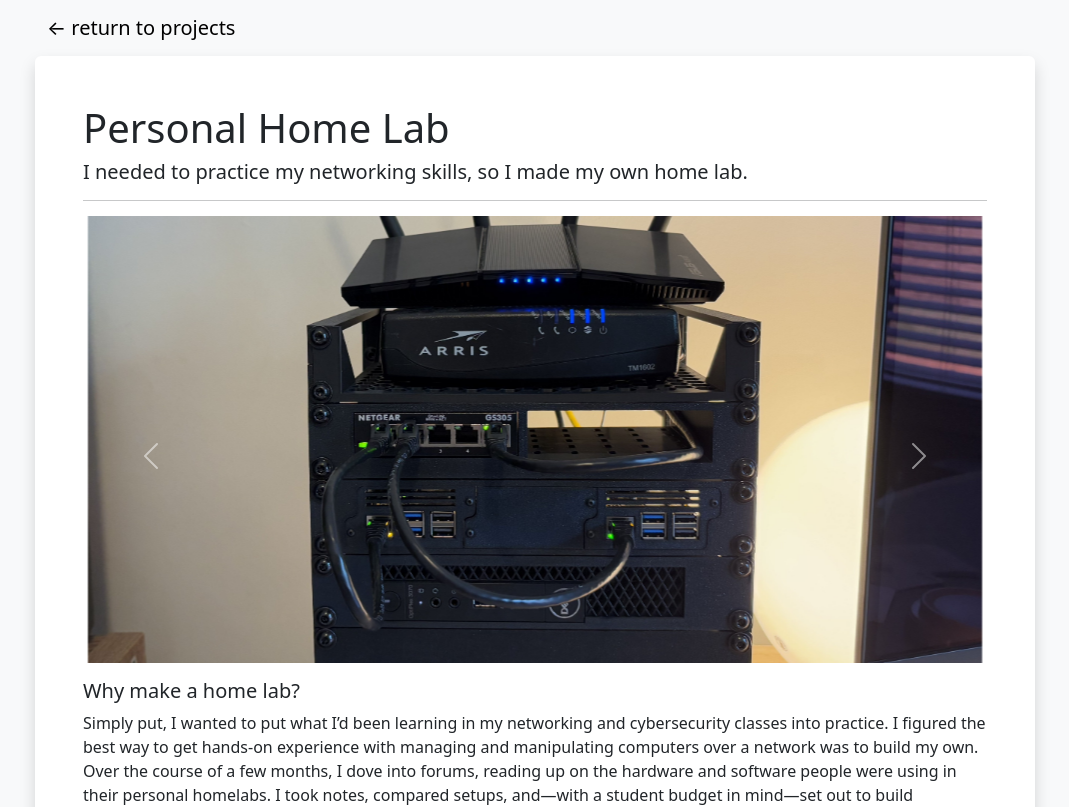
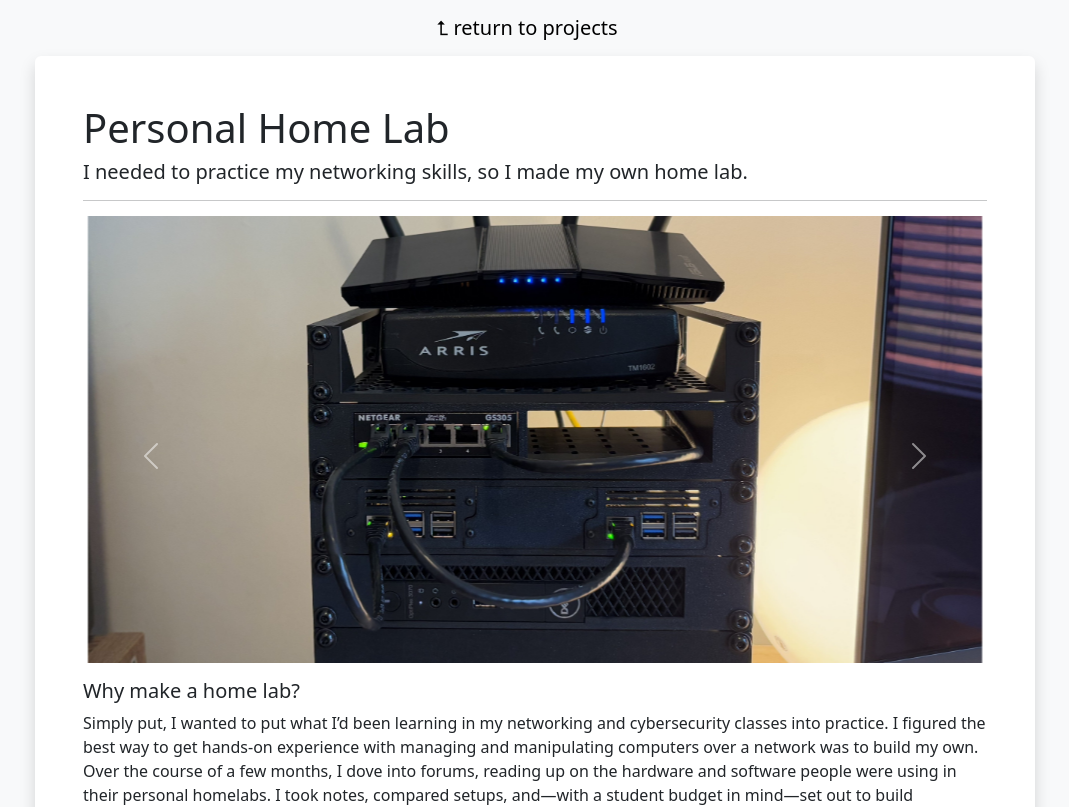
Before and after one commit to abelureste/abelureste.github.io, a React (Vite) app: page /projects/homelab in a window 1280 px wide. Shown: the top 807 px of the page, without its empty margins (105-1174 px from the left). Built offline with nearby package versions, Linux system fonts and the light colour scheme.

Commit message:
Updated navbar

```diff
--- a/components/BarWebsiteProject.jsx
+++ b/components/BarWebsiteProject.jsx
@@ -53,8 +53,8 @@ const BarWebsiteProject = () => {
     >
     <div className="pb-5">
       <nav className="navbar">
-        <div className="container-fluid">
-          <Link className="navbar-brand" to="/projects">← return to projects</Link>
+        <div className="container-fluid justify-content-center">
+          <Link className="navbar-brand" to="/projects">⮤ return to projects</Link>
         </div>
       </nav>
       <div className="container p-sm-5 p-4 shadow rounded" style={{ backgroundColor: 'rgb(255, 255, 255)' }}>
--- a/components/HomelabProject.jsx
+++ b/components/HomelabProject.jsx
@@ -54,8 +54,8 @@ const HomelabProject = () => {
     >
     <div className="pb-5">
       <nav className="navbar">
-        <div className="container-fluid">
-          <Link className="navbar-brand" to="/projects">← return to projects</Link>
+        <div className="container-fluid justify-content-center">
+          <Link className="navbar-brand" to="/projects">⮤ return to projects</Link>
         </div>
       </nav>
       <div className="container p-sm-5 p-4 shadow rounded" style={{ backgroundColor: 'rgb(255, 255, 255)' }}>
--- a/components/PersonalWebsiteProject.jsx
+++ b/components/PersonalWebsiteProject.jsx
@@ -33,8 +33,8 @@ const PersonalWebsiteProject = () => {
     >
     <div className="pb-5">
       <nav className="navbar">
-        <div className="container-fluid">
-          <Link className="navbar-brand" to="/projects">← return to projects</Link>
+        <div className="container-fluid justify-content-center">
+          <Link className="navbar-brand" to="/projects">⮤ return to projects</Link>
         </div>
       </nav>
       <div className="container p-sm-5 p-4 shadow rounded" style={{ backgroundColor: 'rgb(255, 255, 255)' }}>
--- a/components/PiFrameProject.jsx
+++ b/components/PiFrameProject.jsx
@@ -53,8 +53,8 @@ const PiFrameProject = () => {
     >
     <div className="pb-5">
       <nav className="navbar">
-        <div className="container-fluid">
-          <Link className="navbar-brand" to="/projects" state={{ direction: 'up' }}>← return to projects</Link>
+        <div className="container-fluid justify-content-center">
+          <Link className="navbar-brand" to="/projects" state={{ direction: 'up' }}>⮤ return to projects</Link>
         </div>
       </nav>
       <div className="container p-sm-5 p-4 shadow rounded" style={{ backgroundColor: 'rgb(255, 255, 255)' }}>
--- a/components/Projects.jsx
+++ b/components/Projects.jsx
@@ -73,10 +73,10 @@ const Projects = () => {
     >
       <div>
         <nav className="navbar">
-          <div className="container-fluid">
+          <div className="container-fluid justify-content-center">
             {/* 👇 3. Add onClick to update the direction state */}
             <Link className="navbar-brand" to="/" state={{ direction: 'up' }} onClick={() => setDirection('up')}>
-              ← return to home
+              ⮤ return to home
             </Link>
           </div>
         </nav>
```
